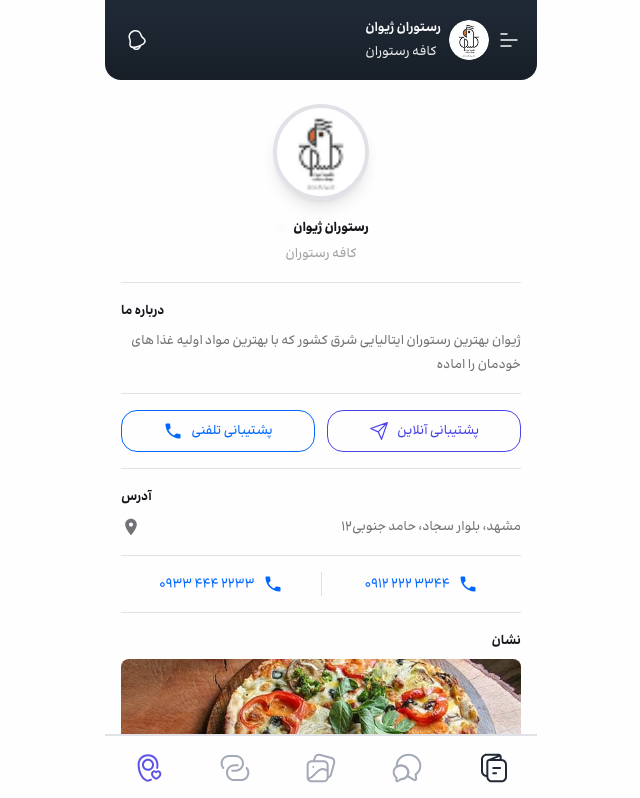
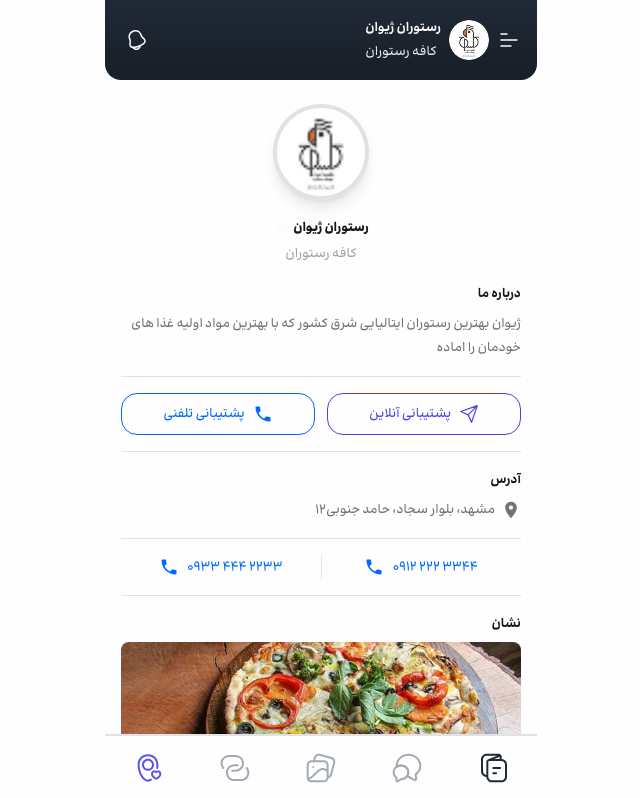
Before and after one commit to mehmet-gandomi/manooch-front, a React (Vite) app: page /front/about/1 in a window 1280 px wide. Shown: the top 798 px of the page, without its empty margins (319-959 px from the left). Built offline with nearby package versions, Linux system fonts and the light colour scheme.

Commit message:
add some minor changes

```diff
--- a/src/screens/front/about/AboutScreen.jsx
+++ b/src/screens/front/about/AboutScreen.jsx
@@ -99,10 +99,8 @@
             </div>
           </div>
 
-          <Divider />
-
           {/* درباره ما */}
-          <div className="flex flex-col gap-1.5 items-end">
+          <div className="flex flex-col gap-1.5">
             <span className="text-text-strong text-sm font-semibold leading-6">درباره ما</span>
             <p className="text-text-moderate text-sm leading-6 text-right w-full">{store.about}</p>
           </div>
@@ -113,24 +111,24 @@
           <div className="flex gap-3">
             {/* پشتیبانی آنلاین — purple outline, FIRST → visual RIGHT in RTL */}
             <button className="flex-1 flex items-center justify-center gap-2 border border-menu-accent rounded-xl py-2 px-4">
+              <SendIcon />
               <span className="text-menu-accent text-sm leading-6">پشتیبانی آنلاین</span>
-              <SendIcon />
             </button>
             {/* پشتیبانی تلفنی — blue outline */}
             <button className="flex-1 flex items-center justify-center gap-2 border border-primary rounded-xl py-2 px-4">
+              <CallIcon />
               <span className="text-primary text-sm leading-6">پشتیبانی تلفنی</span>
-              <CallIcon />
             </button>
           </div>
 
           <Divider />
 
           {/* Address */}
-          <div className="flex flex-col gap-1.5 items-end">
+          <div className="flex flex-col gap-1.5">
             <span className="text-text-strong text-sm font-semibold leading-6">آدرس</span>
             <div className="flex items-center gap-1.5 w-full justify-end">
+              <LocationOutlineIcon />
               <p className="text-text-moderate text-sm leading-6 text-right flex-1">{store.address}</p>
-              <LocationOutlineIcon />
             </div>
           </div>
 
@@ -147,8 +145,8 @@
               {store.phones.map((phone, idx) => (
                 <Fragment key={phone}>
                   <div className="flex-1 flex items-center justify-center gap-2">
+                    <span className="text-primary text-sm leading-6" dir="ltr">{phone}</span>
                     <CallIcon />
-                    <span className="text-primary text-sm leading-6" dir="ltr">{phone}</span>
                   </div>
                   {idx < store.phones.length - 1 && (
                     <div className="w-px h-6 bg-border-light" />
```
